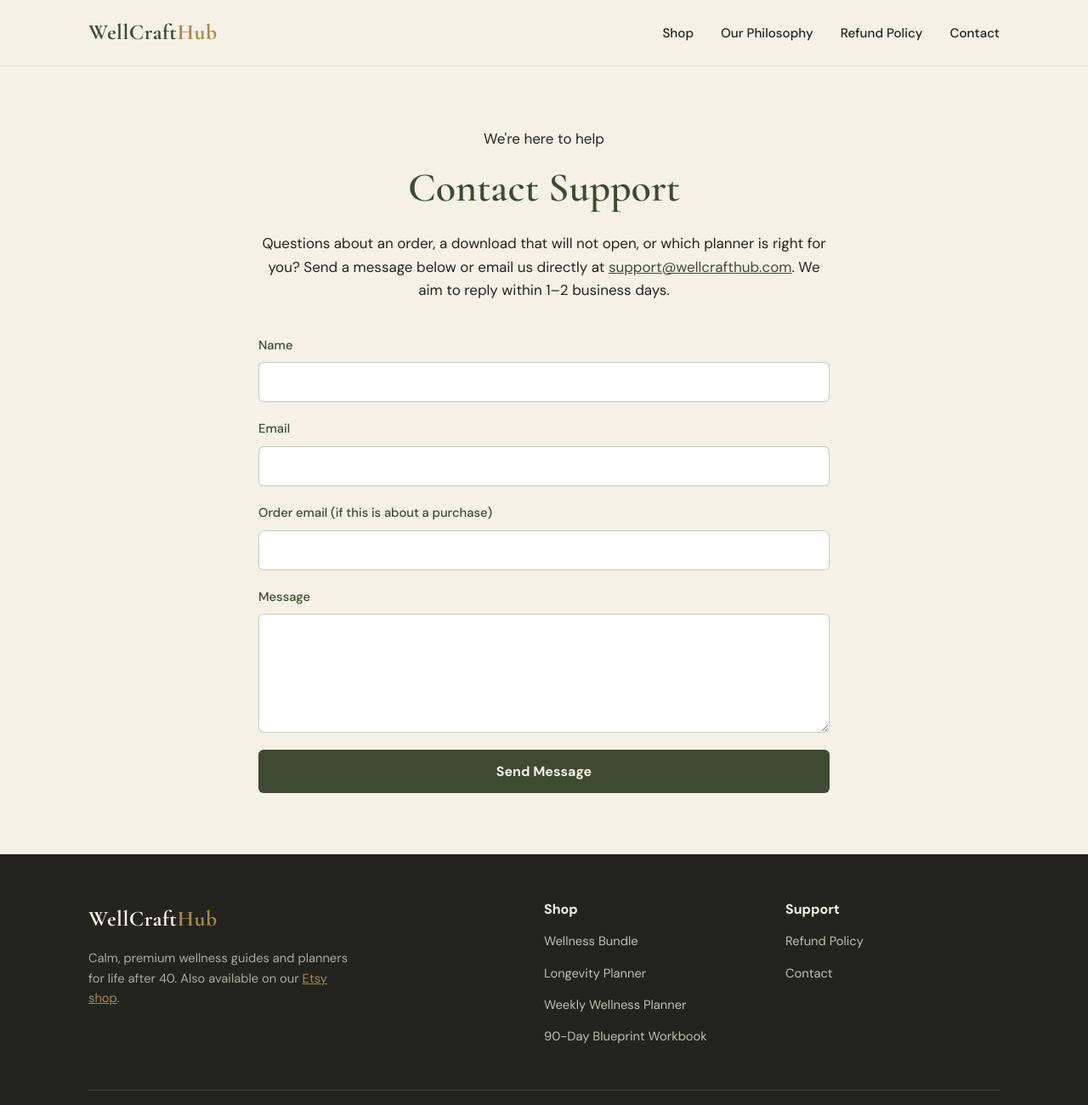
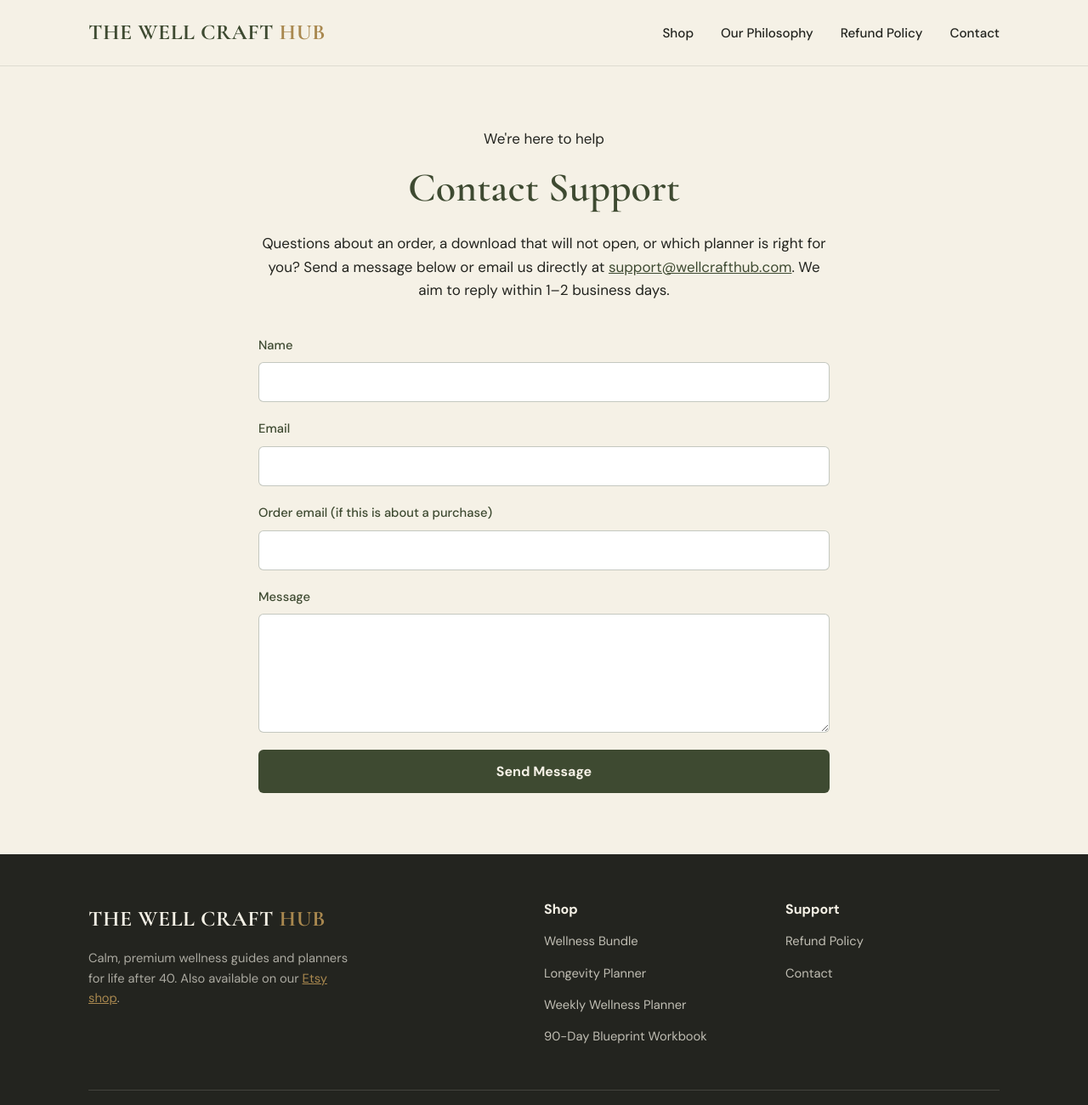
Before and after one commit to Adirkoren1070/wellcrafthub-store, a website: page contact.html in a window 1280 px wide. Shown: the top 1300 px of the page at 85% size. Drawn offline with nearby package versions, Linux system fonts and the light colour scheme.

Commit message:
Update logo text to THE WELL CRAFT HUB

```diff
--- a/contact.html
+++ b/contact.html
@@ -14,7 +14,7 @@
 
 <header class="site-header">
   <nav class="nav">
-    <a href="/" class="logo">WellCraft<span>Hub</span></a>
+    <a href="/" class="logo">THE WELL CRAFT <span>HUB</span></a>
     <button class="nav-toggle" aria-label="Toggle menu" aria-expanded="false">
       <span></span><span></span><span></span>
     </button>
@@ -75,7 +75,7 @@
   <div class="container">
     <div class="footer-grid">
       <div>
-        <a href="/" class="logo">WellCraft<span>Hub</span></a>
+        <a href="/" class="logo">THE WELL CRAFT <span>HUB</span></a>
         <p style="margin-top: 14px; max-width: 320px;">
           Calm, premium wellness guides and planners for life after 40.
           Also available on our <a href="https://www.etsy.com/shop/WellCraftHub" target="_blank" rel="noopener" style="color: var(--brass);">Etsy shop</a>.
```
Also changed, not shown: index.html (+2 -2 lines), products/90-day-blueprint-workbook.html (+2 -2 lines), products/longevity-weekly-planner.html (+2 -2 lines), products/thrive-after-40-weekly-planner.html (+2 -2 lines), products/thrive-after-40-wellness-bundle.html (+2 -2 lines), refund-policy.html (+2 -2 lines), success.html (+1 -1 lines).
